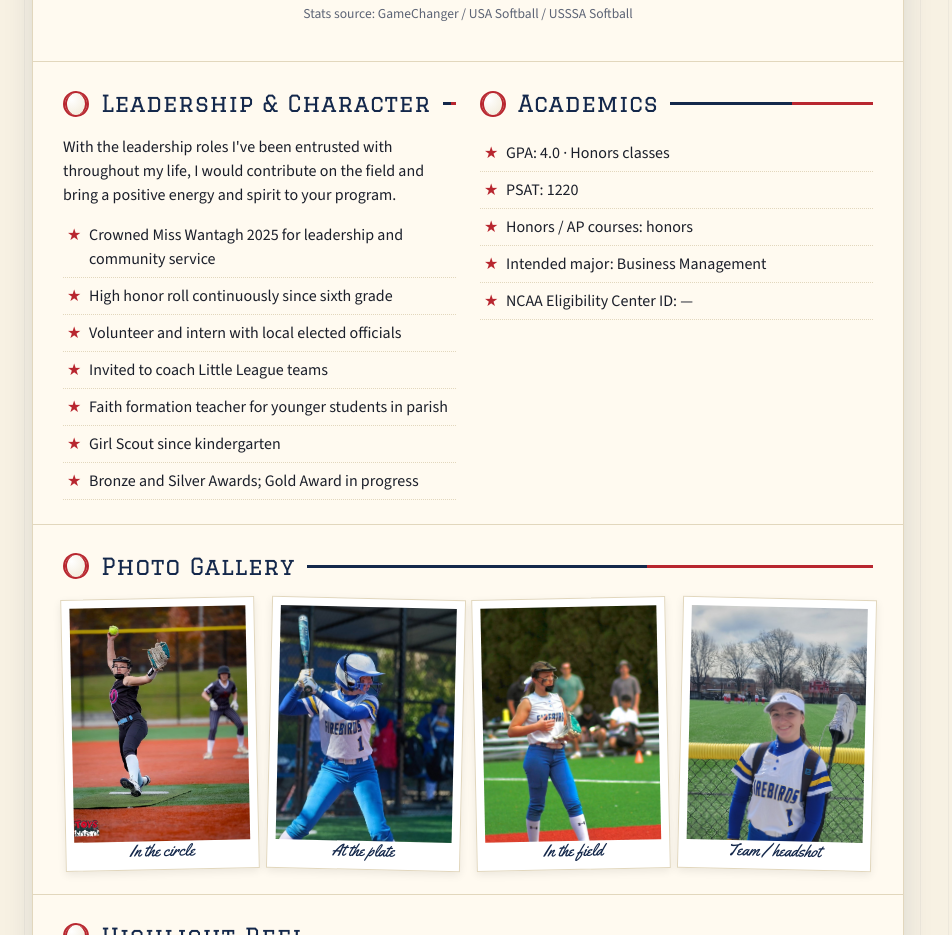
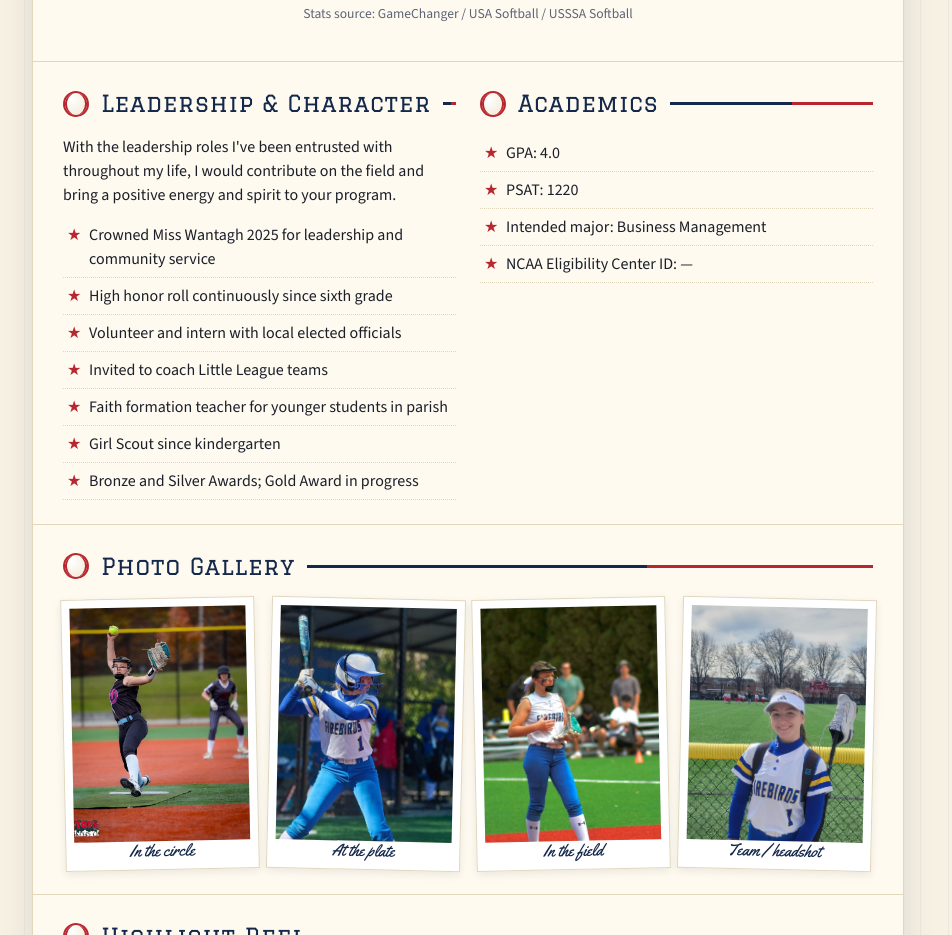
Before and after one commit to missilemas/isabella-simon-softball, a plain HTML site: page index.html in a window 1280 px wide. Shown: the part 967-1902 px from the top of the page, without its empty margins (172-1124 px from the left). Drawn offline with nearby package versions, Linux system fonts and the light colour scheme.

Commit message:
Remove honors classes from academics

```diff
--- a/index.html
+++ b/index.html
@@ -239,9 +239,8 @@ footer span{color:#f0c9cb}
   <div>
     <h2>Academics</h2>
     <ul class="list">
-      <li>GPA: 4.0 · Honors classes</li>
+      <li>GPA: 4.0</li>
       <li>PSAT: 1220</li>
-      <li>Honors / AP courses: honors</li>
       <li>Intended major: Business Management</li>
       <li>NCAA Eligibility Center ID: —</li>
     </ul>
```
